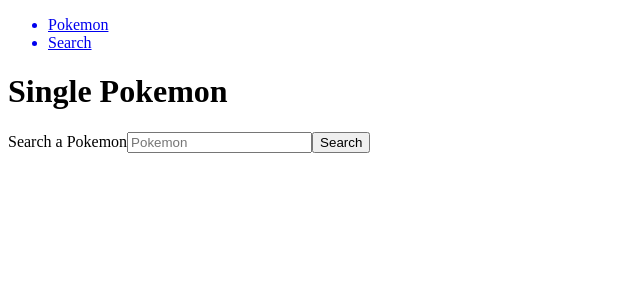
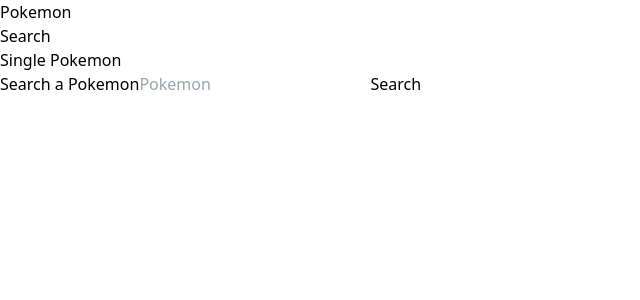
Before and after one commit to Tcaf351/pokemon-Api, a React (Create React App) app in the folder pokemon-api/: page /pokemon in a window 1280 px wide. Shown: the top 300 px of the page, without its empty margins (0-640 px from the left). Built offline with nearby package versions, Linux system fonts and the light colour scheme.

Commit message:
installed TailwindCSS

```diff
--- a/pokemon-api/package.json
+++ b/pokemon-api/package.json
@@ -36,5 +36,10 @@
       "last 1 firefox version",
       "last 1 safari version"
     ]
+  },
+  "devDependencies": {
+    "autoprefixer": "^10.4.2",
+    "postcss": "^8.4.8",
+    "tailwindcss": "^3.0.23"
   }
 }
--- /dev/null
+++ b/pokemon-api/postcss.config.js
@@ -0,0 +1,6 @@
+module.exports = {
+  plugins: {
+    tailwindcss: {},
+    autoprefixer: {},
+  },
+}
--- a/pokemon-api/src/Pages/singlePokemon.jsx
+++ b/pokemon-api/src/Pages/singlePokemon.jsx
@@ -36,6 +36,7 @@
                 <img src={ searchedPokemon.sprites?.front_default } alt="pokemon" />
                 <img src={  searchedPokemon.sprites?.front_shiny } alt="shiny pokemon" />
                 <h1>{ searchedPokemon.types[0].type.name }</h1>
+                <h2>{searchedPokemon.weight}lbs</h2>
              </div>
              }
 
--- /dev/null
+++ b/pokemon-api/src/index.css
@@ -0,0 +1,3 @@
+@tailwind base;
+@tailwind components;
+@tailwind utilities;
--- a/pokemon-api/src/index.js
+++ b/pokemon-api/src/index.js
@@ -1,6 +1,7 @@
 import React from 'react';
 import ReactDOM from 'react-dom';
 import App from './App';
+import './index.css'
 
 ReactDOM.render(
   <React.StrictMode>
--- /dev/null
+++ b/pokemon-api/tailwind.config.js
@@ -0,0 +1,9 @@
+module.exports = {
+  content: [
+    "./src/**/*.{js,jsx,ts,tsx}",
+  ],
+  theme: {
+    extend: {},
+  },
+  plugins: [],
+}
```
Also changed, not shown: 1 other file (tests, documents, lock files or other folders).
